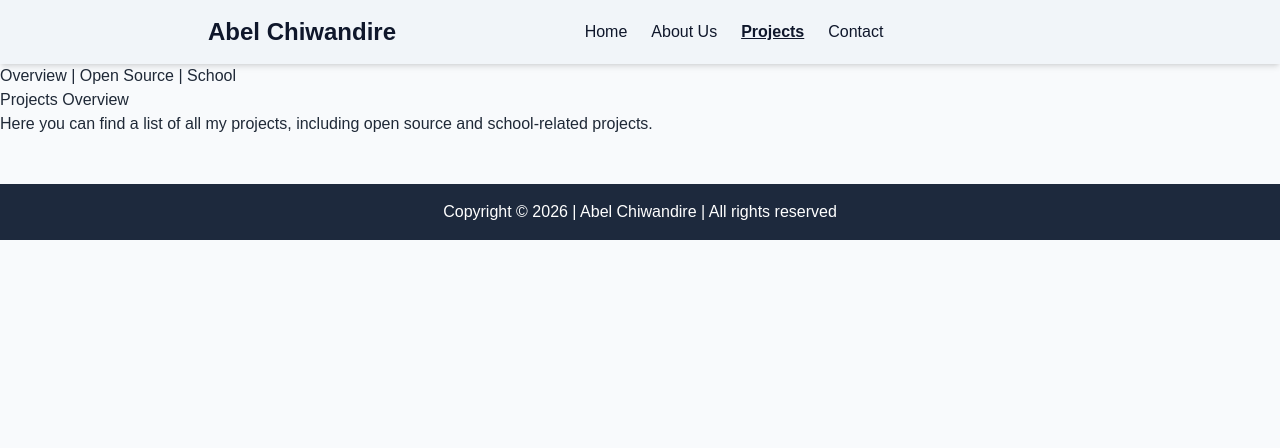
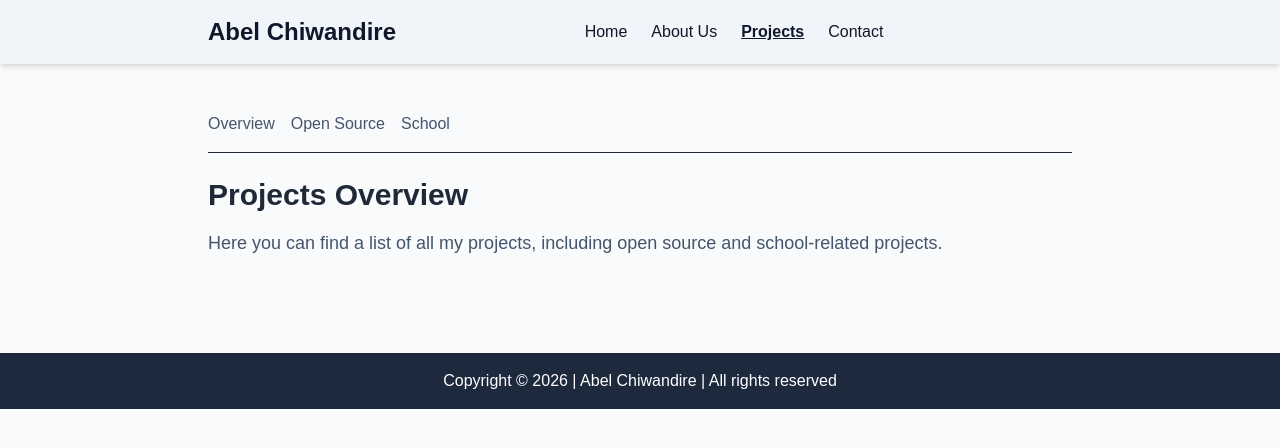
Before and after one commit to AbelChiwandire/wdd430-portfolio, a Next.js app: page /projects in a window 1280 px wide. Shown: the top 448 px of the page. Built offline with nearby package versions, Linux system fonts and the light colour scheme.

Commit message:
Enhance styling and layout for contact and project pages

```diff
--- a/app/contacts/page.tsx
+++ b/app/contacts/page.tsx
@@ -1,8 +1,8 @@
 export default function ContactsPage() {
     return (
-        <main>
-            <h1>Contact Me</h1>
-            <p>Here you can find my contact information and ways to get in touch with me.</p>
+        <main className="max-w-4xl mx-auto px-4 py-12">
+            <h1 className="text-3xl font-bold mb-4">Contact Me</h1>
+            <p className="text-lg text-slate-600">Here you can find my contact information and ways to get in touch with me.</p>
         </main>
     );
 }
--- a/app/projects/layout.tsx
+++ b/app/projects/layout.tsx
@@ -2,11 +2,11 @@ import Link from 'next/link';
 
 export default function ProjectsLayout({ children }: { children: React.ReactNode }) {
   return (
-    <section>
-      <nav>
-        <Link href="/projects">Overview</Link> | {' '}
-        <Link href="/projects/opensource">Open Source</Link> | {' '}
-        <Link href="/projects/school">School</Link>
+    <section className="max-w-4xl mx-auto px-4 py-12">
+      <nav className="flex gap-4 mb-6 border-b pb-4">
+        <Link href="/projects" className="text-slate-600 hover:text-slate-900 hover:underline">Overview</Link>
+        <Link href="/projects/opensource" className="text-slate-600 hover:text-slate-900 hover:underline">Open Source</Link>
+        <Link href="/projects/school" className="text-slate-600 hover:text-slate-900 hover:underline">School</Link>
       </nav>
       {children}
     </section>
--- a/app/projects/opensource/page.tsx
+++ b/app/projects/opensource/page.tsx
@@ -1,8 +1,8 @@
 export default function OpenSourcePage() {
     return (
         <main>
-            <h1>Open Source Projects</h1>
-            <p>Here you can find a list of my open source contributions and projects.</p>
+            <h1 className="text-3xl font-bold mb-4">Open Source Projects</h1>
+            <p className="text-lg text-slate-600">Here you can find a list of my open source contributions and projects.</p>
         </main>
     );
 }
--- a/app/projects/page.tsx
+++ b/app/projects/page.tsx
@@ -1,8 +1,8 @@
 export default function ProjectsPage() {
     return (
         <main>
-            <h1>Projects Overview</h1>
-            <p>Here you can find a list of all my projects, including open source and school-related projects.</p>
+            <h1 className="text-3xl font-bold mb-4">Projects Overview</h1>
+            <p className="text-lg text-slate-600">Here you can find a list of all my projects, including open source and school-related projects.</p>
         </main>
     );
 }
--- a/app/projects/school/page.tsx
+++ b/app/projects/school/page.tsx
@@ -1,8 +1,8 @@
 export default function SchoolPage() {
     return (
         <main>
-            <h1>School Projects</h1>
-            <p>Here you can find a list of my school-related projects and assignments.</p>
+            <h1 className="text-3xl font-bold mb-4">School Projects</h1>
+            <p className="text-lg text-slate-600">Here you can find a list of my school-related projects and assignments.</p>
         </main>
     );
 }
```
